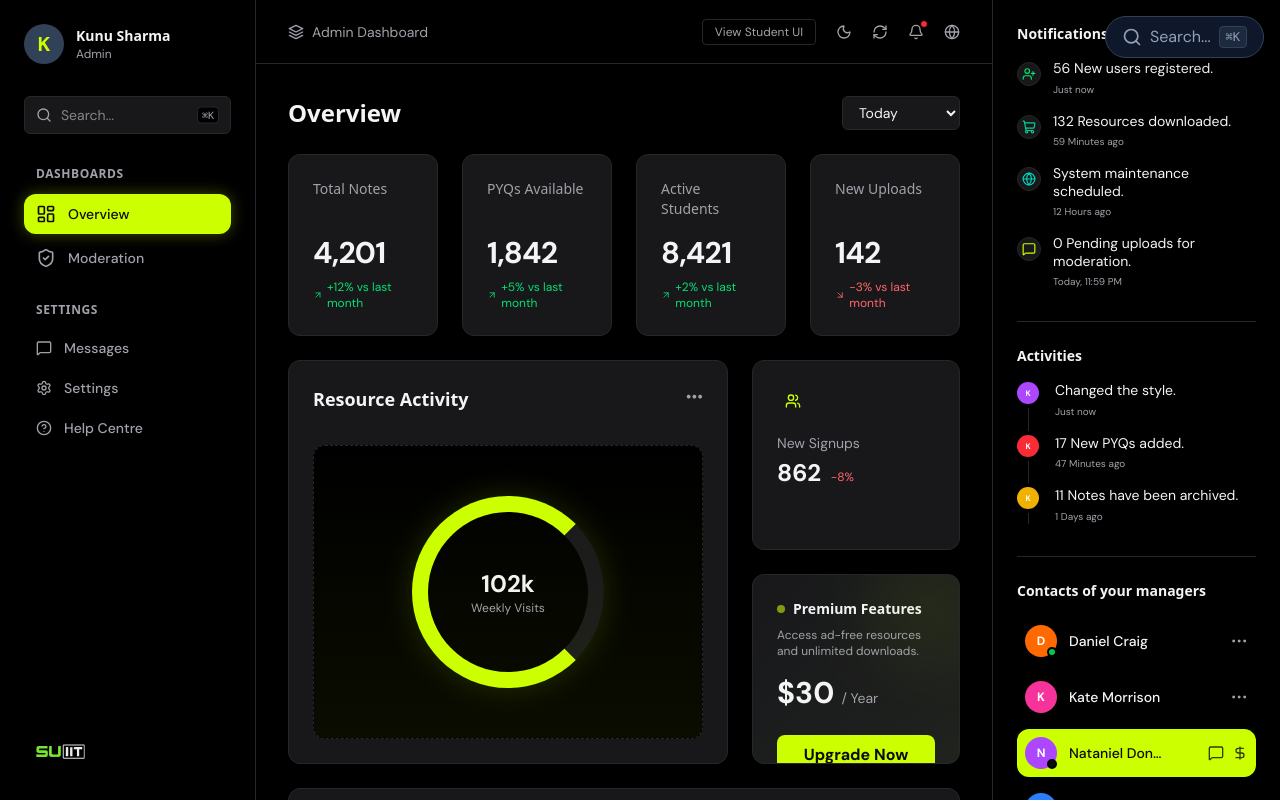
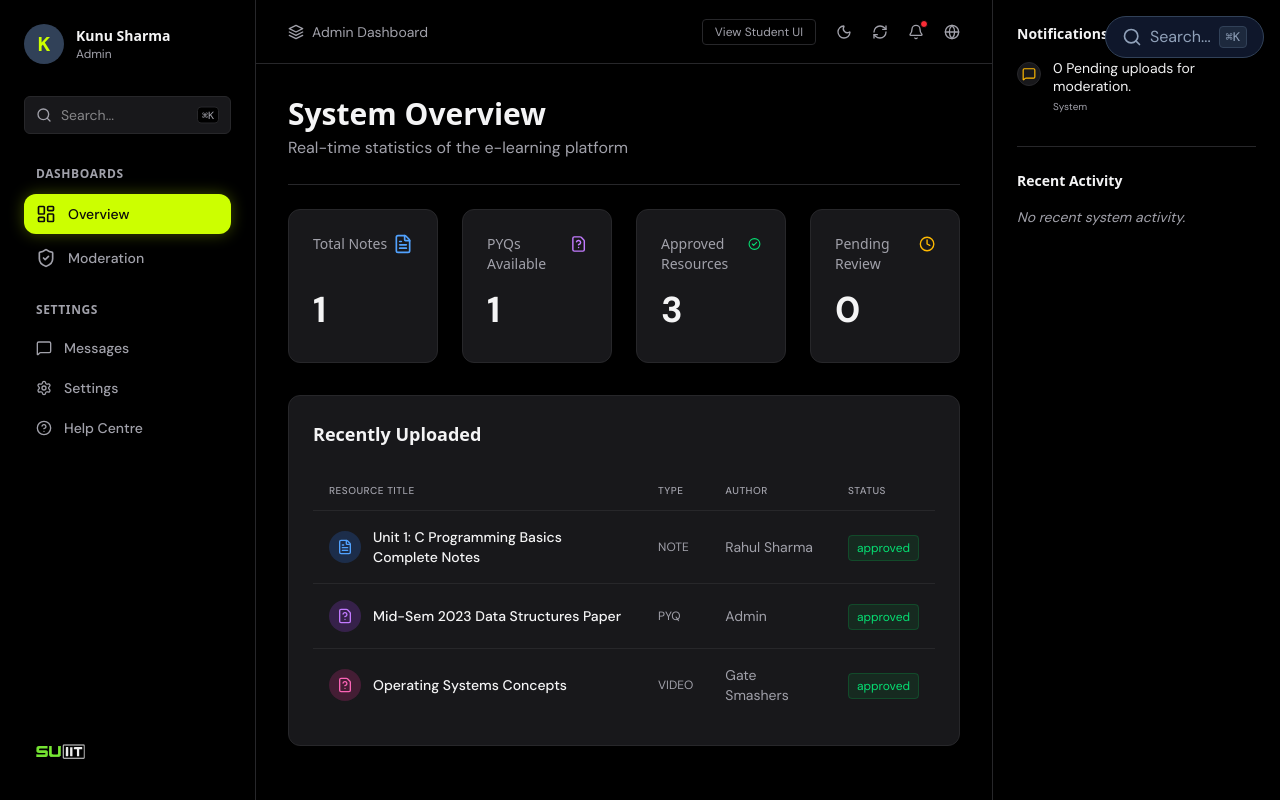
Before and after one commit to Chintamani7978/IIT-SU-, a Next.js app: page /admin in a window 1280 px wide. Built offline with nearby package versions, Linux system fonts and the light colour scheme.

Commit message:
feat: implement admin dashboard page, right sidebar notifications, and persistent glass-morphism layout wrapper

```diff
--- a/app/admin/page.tsx
+++ b/app/admin/page.tsx
@@ -1,97 +1,49 @@
-import { ArrowUpRight, FileText, FileQuestion, Users, Activity } from 'lucide-react';
+import { ArrowUpRight, FileText, FileQuestion, Users, Activity, CheckCircle2, Clock } from 'lucide-react';
 import { RESOURCES } from '@/lib/mockDb';
 
 export default function Home() {
+  const totalNotes = RESOURCES.filter(r => r.type === 'note').length;
+  const totalPyqs = RESOURCES.filter(r => r.type === 'pyq').length;
+  const pendingUploads = RESOURCES.filter(r => r.status === 'pending').length;
+  const approvedUploads = RESOURCES.filter(r => r.status === 'approved').length;
+
   const stats = [
-    { label: 'Total Notes', value: '4,201', change: '+12% vs last month', isPositive: true },
-    { label: 'PYQs Available', value: '1,842', change: '+5% vs last month', isPositive: true },
-    { label: 'Active Students', value: '8,421', change: '+2% vs last month', isPositive: true },
-    { label: 'New Uploads', value: '142', change: '-3% vs last month', isPositive: false },
+    { label: 'Total Notes', value: totalNotes.toString(), icon: FileText, color: 'text-blue-400' },
+    { label: 'PYQs Available', value: totalPyqs.toString(), icon: FileQuestion, color: 'text-purple-400' },
+    { label: 'Approved Resources', value: approvedUploads.toString(), icon: CheckCircle2, color: 'text-green-400' },
+    { label: 'Pending Review', value: pendingUploads.toString(), icon: Clock, color: 'text-amber-400' },
   ];
 
-  const recentUploads = [...RESOURCES].sort((a, b) => new Date(b.createdAt).getTime() - new Date(a.createdAt).getTime()).slice(0, 4);
+  const recentUploads = [...RESOURCES].sort((a, b) => new Date(b.createdAt).getTime() - new Date(a.createdAt).getTime()).slice(0, 8);
 
   return (
     <div className="space-y-6">
-      <div className="flex items-center justify-between">
-        <h1 className="text-2xl font-bold text-[var(--foreground)]">Overview</h1>
-        <select className="bg-[var(--card)] border border-[var(--border)] text-[var(--foreground)] text-sm rounded-md px-3 py-1.5 focus:outline-none focus:border-[var(--primary)]">
-          <option>Today</option>
-          <option>This Week</option>
-          <option>This Month</option>
-        </select>
+      <div className="flex items-center justify-between border-b border-[var(--border)] pb-6">
+        <div>
+          <h1 className="text-3xl font-bold text-[var(--foreground)]">System Overview</h1>
+          <p className="text-[var(--muted-foreground)] mt-1">Real-time statistics of the e-learning platform</p>
+        </div>
       </div>
 
       {/* Stats Grid */}
-      <div className="grid grid-cols-1 md:grid-cols-2 lg:grid-cols-4 gap-6">
+      <div className="grid grid-cols-1 md:grid-cols-2 lg:grid-cols-4 gap-6 mb-8">
         {stats.map((stat, idx) => (
-          <div key={idx} className="dash-card p-6 flex flex-col justify-between">
-            <h3 className="text-sm font-medium text-[var(--muted-foreground)] mb-4">{stat.label}</h3>
+          <div key={idx} className="dash-card p-6 flex flex-col justify-between hover:border-[var(--primary)]/30 transition-colors">
+            <div className="flex justify-between items-start mb-4">
+              <h3 className="text-sm font-medium text-[var(--muted-foreground)]">{stat.label}</h3>
+              <stat.icon className={`w-5 h-5 ${stat.color}`} />
+            </div>
             <div>
-              <p className="text-3xl font-bold text-[var(--foreground)] tracking-tight mb-2">{stat.value}</p>
-              <p className={`text-xs flex items-center gap-1 ${stat.isPositive ? 'text-green-400' : 'text-red-400'}`}>
-                <ArrowUpRight className={`w-3 h-3 ${!stat.isPositive && 'rotate-90'}`} />
-                {stat.change}
-              </p>
+              <p className="text-4xl font-bold text-[var(--foreground)] tracking-tight mb-2">{stat.value}</p>
             </div>
           </div>
         ))}
-      </div>
-
-      <div className="grid grid-cols-1 lg:grid-cols-3 gap-6">
-        {/* Resource Activity Chart Area */}
-        <div className="lg:col-span-2 dash-card p-6 flex flex-col">
-          <div className="flex justify-between items-start mb-8">
-            <h3 className="text-lg font-semibold text-[var(--foreground)]">Resource Activity</h3>
-            <button className="text-[var(--muted-foreground)] hover:text-[var(--foreground)]">
-              •••
-            </button>
-          </div>
-
-          <div className="flex-1 flex items-center justify-center border border-dashed border-[var(--border)] rounded-xl relative overflow-hidden bg-[var(--background)]">
-            <div className="absolute inset-0 bg-gradient-to-t from-[rgba(204,255,0,0.05)] to-transparent pointer-events-none"></div>
-            {/* Mock Chart Visual */}
-            <div className="w-48 h-48 rounded-full border-[16px] border-[var(--primary)] border-r-[var(--card)] flex items-center justify-center shadow-[0_0_30px_rgba(204,255,0,0.15)]">
-              <div className="text-center">
-                <p className="text-2xl font-bold text-[var(--foreground)]">102k</p>
-                <p className="text-xs text-[var(--muted-foreground)]">Weekly Visits</p>
-              </div>
-            </div>
-          </div>
-        </div>
-
-        {/* Small Data Cards */}
-        <div className="space-y-6 flex flex-col">
-          <div className="dash-card p-6 flex-1 flex flex-col">
-             <div className="flex items-center justify-between mb-4">
-               <div className="w-8 h-8 rounded-lg bg-[var(--card-hover)] flex items-center justify-center text-[var(--primary)]">
-                 <Users className="w-4 h-4" />
-               </div>
-             </div>
-             <p className="text-sm text-[var(--muted-foreground)]">New Signups</p>
-             <p className="text-2xl font-bold text-[var(--foreground)] mt-1">862 <span className="text-xs text-red-400 font-normal ml-1">-8%</span></p>
-          </div>
-
-          <div className="dash-card p-6 flex-1 flex flex-col bg-gradient-to-br from-[var(--card)] to-[rgba(204,255,0,0.05)] border-[var(--primary)]/20 relative overflow-hidden group">
-            <div className="absolute -right-4 -top-4 w-24 h-24 bg-[var(--primary)]/10 rounded-full blur-2xl group-hover:bg-[var(--primary)]/20 transition-all duration-500"></div>
-            <div className="flex items-center gap-2 mb-2">
-              <span className="w-2 h-2 rounded-full bg-[var(--primary)] animate-pulse"></span>
-              <h3 className="text-sm font-semibold text-[var(--foreground)]">Premium Features</h3>
-            </div>
-            <p className="text-xs text-[var(--muted-foreground)] mb-4">Access ad-free resources and unlimited downloads.</p>
-            <p className="text-3xl font-bold text-[var(--foreground)] mb-6">$30 <span className="text-sm text-[var(--muted-foreground)] font-normal">/ Year</span></p>
-            <button className="w-full py-2 bg-[var(--primary)] hover:bg-[var(--neon-hover)] text-[var(--primary-foreground)] font-bold rounded-lg transition-colors">
-              Upgrade Now
-            </button>
-          </div>
-        </div>
       </div>
 
       {/* Recently Uploaded List (Customer list style) */}
       <div className="dash-card p-6">
         <div className="flex justify-between items-center mb-6">
           <h3 className="text-lg font-semibold text-[var(--foreground)]">Recently Uploaded</h3>
-          <button className="text-[var(--muted-foreground)] hover:text-[var(--foreground)]">•••</button>
         </div>
 
         <div className="overflow-x-auto">
@@ -105,13 +57,18 @@ export default function Home() {
               </tr>
             </thead>
             <tbody className="divide-y divide-[var(--border)]">
-              {recentUploads.map((r, i) => (
+              {recentUploads.length === 0 ? (
+                <tr>
+                  <td colSpan={4} className="px-4 py-8 text-center text-[var(--muted-foreground)]">No resources uploaded yet.</td>
+                </tr>
+              ) : (
+                recentUploads.map((r, i) => (
                   <tr key={r.id} className="hover:bg-[var(--card-hover)] transition-colors">
                     <td className="px-4 py-4">
                       <div className="flex items-center gap-3">
                         <div className={`w-8 h-8 rounded-full flex items-center justify-center shrink-0 ${
-                        i % 3 === 0 ? 'bg-purple-500/20 text-purple-400' :
-                        i % 3 === 1 ? 'bg-cyan-500/20 text-cyan-400' :
+                          r.type === 'note' ? 'bg-blue-500/20 text-blue-400' :
+                          r.type === 'pyq' ? 'bg-purple-500/20 text-purple-400' :
                           'bg-pink-500/20 text-pink-400'
                         }`}>
                           {r.type === 'note' ? <FileText className="w-4 h-4" /> : <FileQuestion className="w-4 h-4" />}
@@ -125,13 +82,14 @@ export default function Home() {
                       <span className={`px-2 py-1 text-xs rounded border ${
                         r.status === 'approved'
                           ? 'bg-green-500/10 border-green-500/20 text-green-400'
-                        : 'bg-yellow-500/10 border-yellow-500/20 text-yellow-400'
+                          : 'bg-amber-500/10 border-amber-500/20 text-amber-400'
                       }`}>
                         {r.status}
                       </span>
                     </td>
                   </tr>
-              ))}
+                ))
+              )}
             </tbody>
           </table>
         </div>
--- a/components/RightSidebar.tsx
+++ b/components/RightSidebar.tsx
@@ -7,30 +7,16 @@ export default function RightSidebar() {
   const pendingCount = getPendingResources().length;
 
   const notifications = [
-    { id: 1, text: '56 New users registered.', time: 'Just now', icon: UserPlus, color: 'text-green-400' },
-    { id: 2, text: '132 Resources downloaded.', time: '59 Minutes ago', icon: ShoppingCart, color: 'text-emerald-400' },
-    { id: 3, text: 'System maintenance scheduled.', time: '12 Hours ago', icon: Globe, color: 'text-teal-400' },
-    { id: 4, text: `${pendingCount} Pending uploads for moderation.`, time: 'Today, 11:59 PM', icon: MessageSquare, color: 'text-[var(--primary)]' },
-  ];
-
-  const activities = [
-    { id: 1, text: 'Changed the style.', time: 'Just now', color: 'bg-purple-500' },
-    { id: 2, text: '17 New PYQs added.', time: '47 Minutes ago', color: 'bg-red-500' },
-    { id: 3, text: '11 Notes have been archived.', time: '1 Days ago', color: 'bg-yellow-500' },
-  ];
-
-  const contacts = [
-    { name: 'Daniel Craig', img: 'bg-orange-500', isOnline: true },
-    { name: 'Kate Morrison', img: 'bg-pink-500', isOnline: false },
-    { name: 'Nataniel Donovan', img: 'bg-purple-500', isOnline: true, active: true },
-    { name: 'Elisabeth Wayne', img: 'bg-blue-500', isOnline: true },
-    { name: 'Felicia Respet', img: 'bg-emerald-500', isOnline: false },
+    { id: 1, text: `${pendingCount} Pending uploads for moderation.`, time: 'System', icon: MessageSquare, color: 'text-amber-400' },
   ];
 
   return (
     <aside className="w-72 border-l border-[var(--border)] bg-[var(--background)] hidden xl:flex flex-col h-full overflow-y-auto p-6">
       <div className="mb-8">
         <h3 className="text-sm font-semibold text-[var(--foreground)] mb-4">Notifications</h3>
+        {notifications.length === 0 ? (
+          <p className="text-sm text-[var(--muted-foreground)]">No new notifications.</p>
+        ) : (
           <div className="space-y-4">
             {notifications.map((n) => {
               const Icon = n.icon;
@@ -47,59 +33,12 @@ export default function RightSidebar() {
               );
             })}
           </div>
+        )}
       </div>
 
       <div className="mb-8 border-t border-[var(--border)] pt-6">
-        <h3 className="text-sm font-semibold text-[var(--foreground)] mb-4">Activities</h3>
-        <div className="space-y-4 relative before:absolute before:inset-y-0 before:left-[11px] before:w-px before:bg-[var(--border)]">
-          {activities.map((act) => (
-            <div key={act.id} className="flex gap-4 relative">
-              <div className={`w-[22px] h-[22px] shrink-0 rounded-full ${act.color} ring-4 ring-[var(--background)] flex items-center justify-center text-white text-[8px] font-bold`}>
-                K
-              </div>
-              <div>
-                <p className="text-sm text-[var(--foreground)] leading-tight">{act.text}</p>
-                <p className="text-[10px] text-[var(--muted-foreground)] mt-1">{act.time}</p>
-              </div>
-            </div>
-          ))}
-        </div>
-      </div>
-
-      <div className="border-t border-[var(--border)] pt-6">
-        <h3 className="text-sm font-semibold text-[var(--foreground)] mb-4">Contacts of your managers</h3>
-        <div className="space-y-2">
-          {contacts.map((contact, idx) => (
-            <div
-              key={idx}
-              className={`flex items-center justify-between p-2 rounded-xl transition-colors cursor-pointer ${
-                contact.active ? 'bg-[var(--primary)] text-[var(--primary-foreground)]' : 'hover:bg-[var(--card)] text-[var(--foreground)]'
-              }`}
-            >
-              <div className="flex items-center gap-3">
-                <div className="relative">
-                  <div className={`w-8 h-8 rounded-full ${contact.img} flex items-center justify-center text-xs font-bold text-white shrink-0`}>
-                    {contact.name.charAt(0)}
-                  </div>
-                  {contact.isOnline && (
-                    <span className={`absolute bottom-0 right-0 w-2.5 h-2.5 rounded-full border-2 border-[var(--background)] ${contact.active ? 'bg-[var(--primary-foreground)]' : 'bg-green-500'}`}></span>
-                  )}
-                </div>
-                <span className="text-sm font-medium text-inherit truncate w-24">{contact.name}</span>
-              </div>
-
-              <div className="flex items-center gap-2">
-                {contact.active && (
-                  <>
-                    <MessageSquare className="w-4 h-4 opacity-80 hover:opacity-100" />
-                    <DollarSign className="w-4 h-4 opacity-80 hover:opacity-100" />
-                  </>
-                )}
-                {!contact.active && <span className="text-[var(--muted-foreground)] text-xs tracking-widest">•••</span>}
-              </div>
-            </div>
-          ))}
-        </div>
+        <h3 className="text-sm font-semibold text-[var(--foreground)] mb-4">Recent Activity</h3>
+        <p className="text-sm text-[var(--muted-foreground)] italic">No recent system activity.</p>
       </div>
     </aside>
   );
--- a/components/UserLayoutWrapper.tsx
+++ b/components/UserLayoutWrapper.tsx
@@ -42,6 +42,8 @@ export default function UserLayoutWrapper({
           <div className="hidden md:flex items-center justify-center gap-8 px-6 text-sm font-medium">
             <Link href="/" className={`transition-all ${pathname === '/' ? 'text-white drop-shadow-[0_0_8px_rgba(255,255,255,0.8)]' : 'text-zinc-300 hover:text-white'}`}>Home</Link>
             <Link href="/#departments" className={`transition-all ${isDepartments ? 'text-[var(--primary)] drop-shadow-[0_0_8px_rgba(204,255,0,0.6)]' : 'text-zinc-300 hover:text-white'}`}>Departments</Link>
+            <Link href="#" className="text-zinc-300 hover:text-white transition-all">Contact</Link>
+            <Link href="#" className="text-zinc-300 hover:text-white transition-all">About</Link>
             <Link href="/admin/moderation" className="text-zinc-300 hover:text-[var(--primary)] transition-all flex items-center gap-1.5"><span className="w-1.5 h-1.5 rounded-full bg-[var(--primary)] animate-pulse"></span>Admin</Link>
           </div>
 
```
Lines whose indentation alone changed are shown as unchanged.
